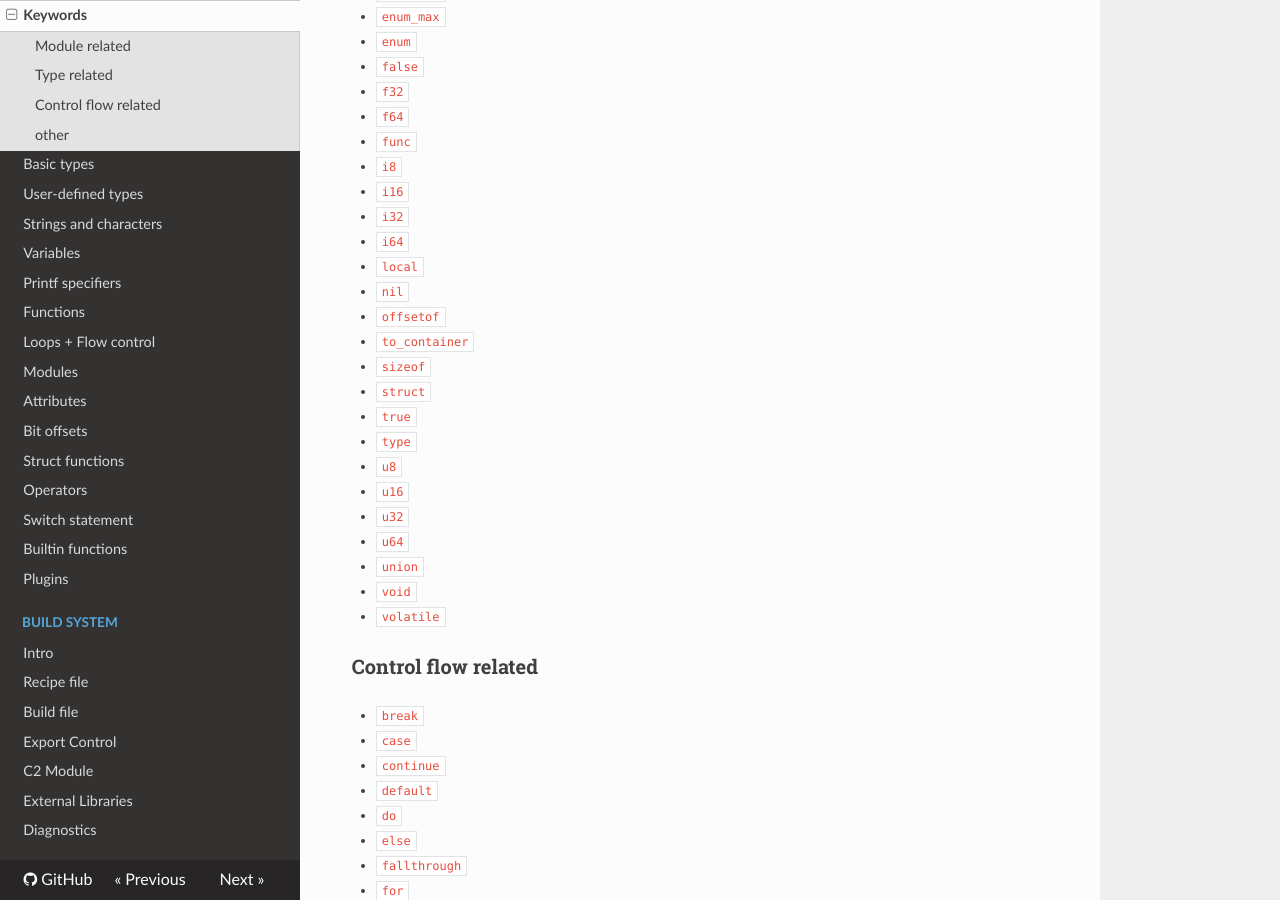
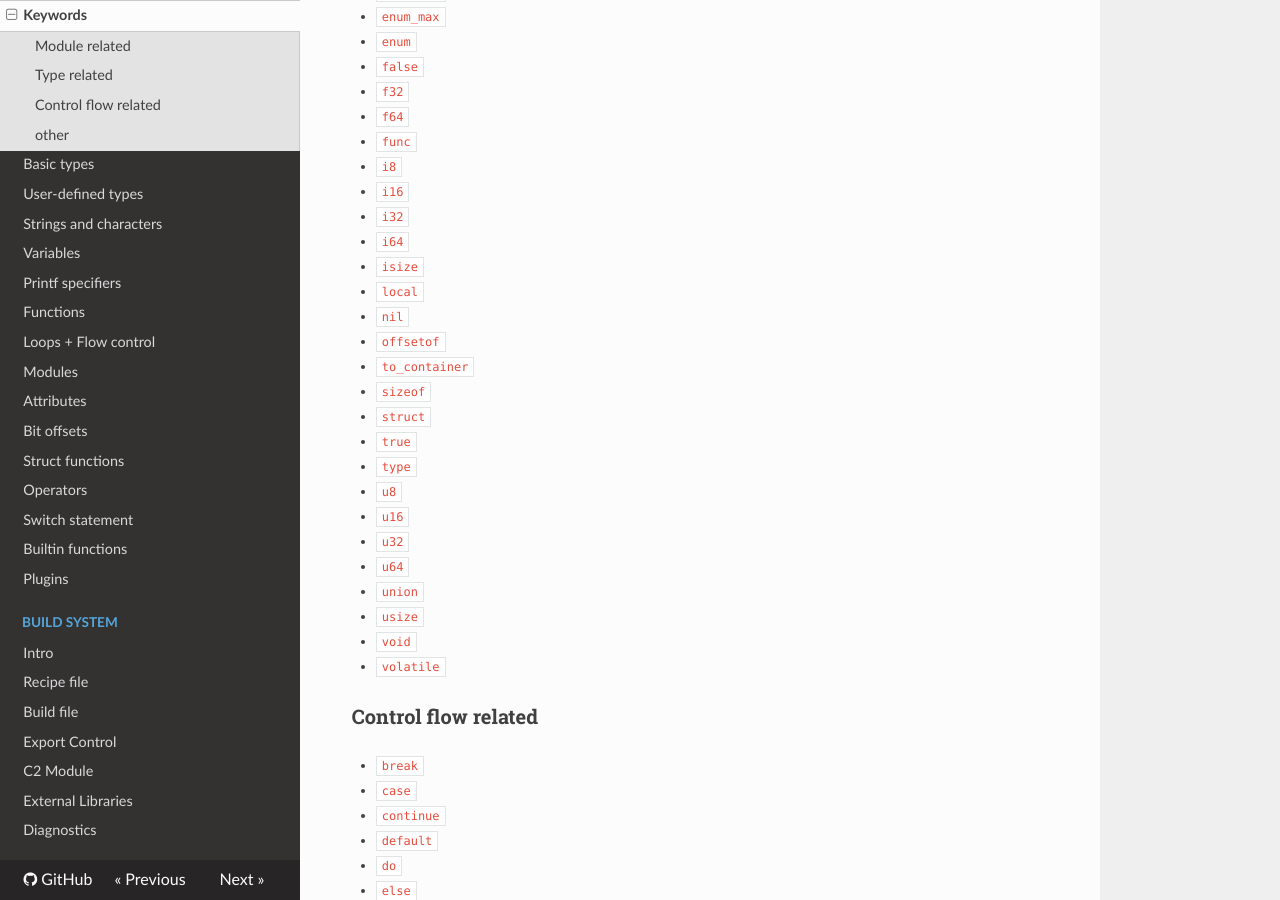
Before and after one commit to c2lang/documentation, an MkDocs documentation site: the page built from documentation/docs/language/keywords.md, in a window 1280 px wide and 900 px high, scrolled down 623 px. Built offline with MkDocs 1.6.1, drawn with Linux system fonts in a browser that asks for light colours; nearby versions of some CDN libraries; old or Windows-style settings are respelled for this version of MkDocs.

Commit message:
keywords.md: add "usize" and "isize"

```diff
--- a/documentation/docs/language/keywords.md
+++ b/documentation/docs/language/keywords.md
@@ -27,6 +27,7 @@ C2 has the following keywords:
 * `i16`
 * `i32`
 * `i64`
+* `isize`
 * `local`
 * `nil`
 * `offsetof`
@@ -40,6 +41,7 @@ C2 has the following keywords:
 * `u32`
 * `u64`
 * `union`
+* `usize`
 * `void`
 * `volatile`
 
```
